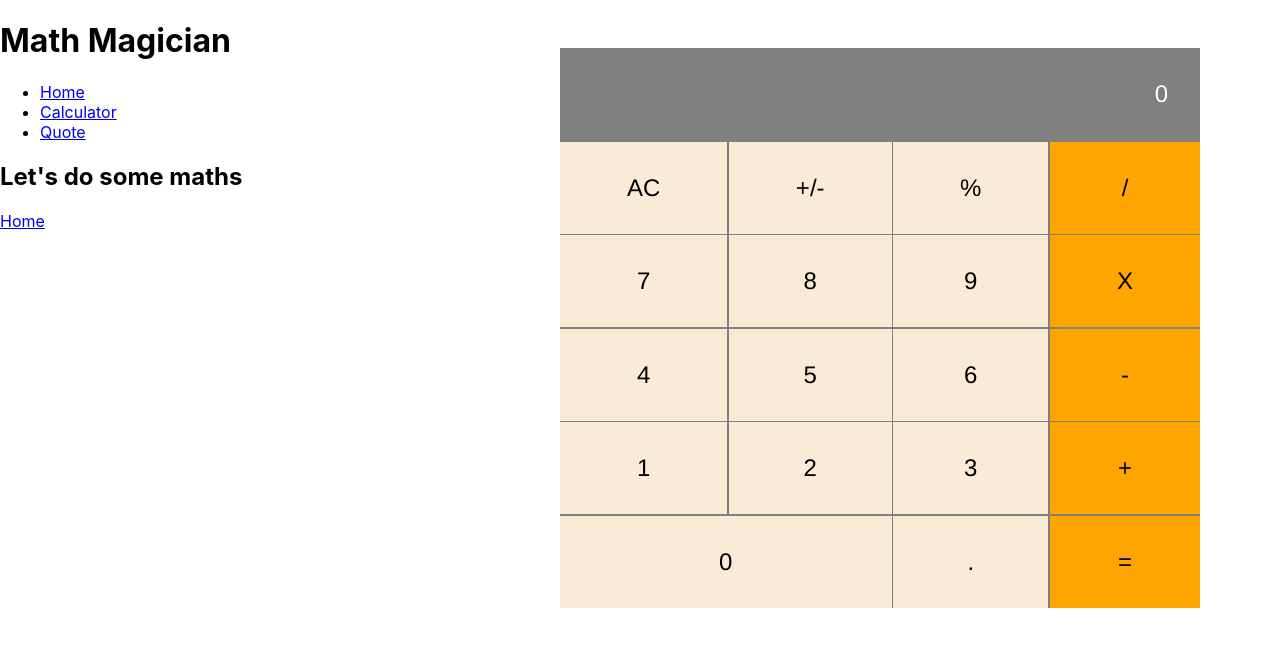
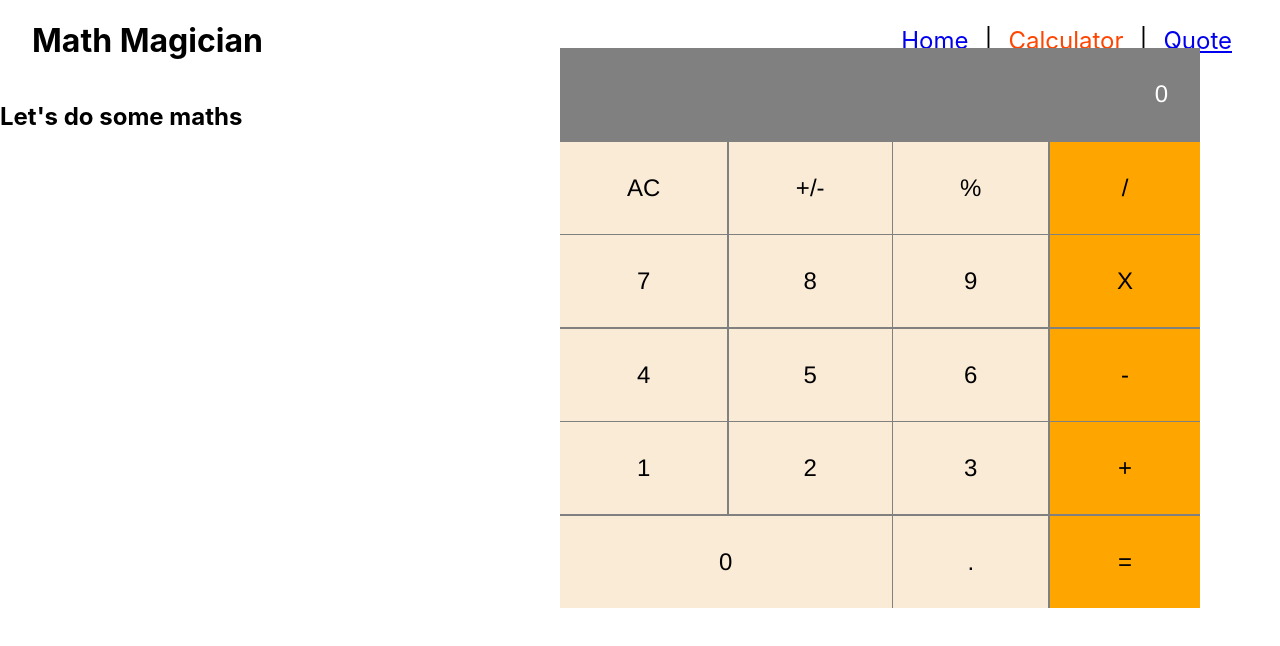
Before and after one commit to V0pe/maths-magician, a React (Create React App) app: page /CalculatorPage in a window 1280 px wide. Shown: the top 646 px of the page. Built offline with nearby package versions, Linux system fonts and the light colour scheme.

Commit message:
add styles for navbar

```diff
--- a/src/pages/CalculatorPage.js
+++ b/src/pages/CalculatorPage.js
@@ -1,4 +1,3 @@
-import { Link } from 'react-router-dom';
 import Calculator from '../components/Calculator';
 
 export default function About() {
@@ -8,9 +7,6 @@ export default function About() {
         <h2>Let&#39;s do some maths</h2>
         <Calculator />
       </section>
-      <nav>
-        <Link to="/">Home</Link>
-      </nav>
     </>
   );
 }
--- a/src/pages/Navbar.js
+++ b/src/pages/Navbar.js
@@ -1,5 +1,6 @@
 import React from 'react';
 import { NavLink } from 'react-router-dom';
+import './pages.css';
 
 const Navbar = () => {
   const links = [
@@ -19,6 +20,7 @@ const Navbar = () => {
       text: 'Quote',
     },
   ];
+
   return (
     <header>
       <h1>Math Magician</h1>
@@ -26,9 +28,11 @@ const Navbar = () => {
         <ul>
           {links.map((link) => (
             <li key={link.id}>
-              <NavLink to={link.path}>{link.text}</NavLink>
+              <NavLink to={link.path}>
+                {link.text}
+              </NavLink>
             </li>
-          ))}
+          )).reduce((acc, x) => (acc === null ? [x] : [acc, ' | ', x]), null)}
         </ul>
       </nav>
     </header>
--- /dev/null
+++ b/src/pages/pages.css
@@ -0,0 +1,24 @@
+header {
+    display: flex;
+    justify-content: space-between;
+    padding: 0 2rem;
+    align-items: center;
+}
+
+.navBar ul {
+    display: flex;
+    list-style: none;
+    align-items: center;
+    font-size: 1.5rem;
+    color: black;
+}
+
+.navBar ul li {
+    margin: 0 1rem;
+
+}
+
+.active {
+    color: orangered;
+    text-decoration: underline;
+  }
```
